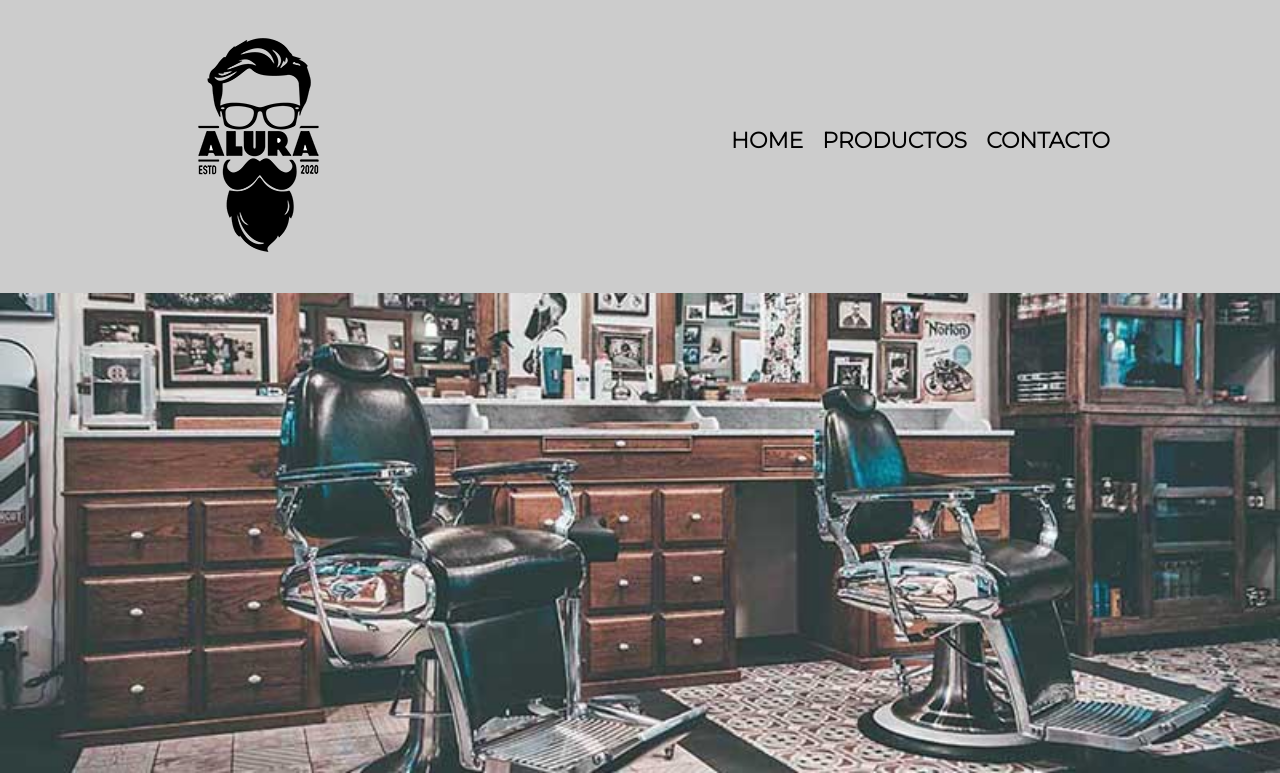
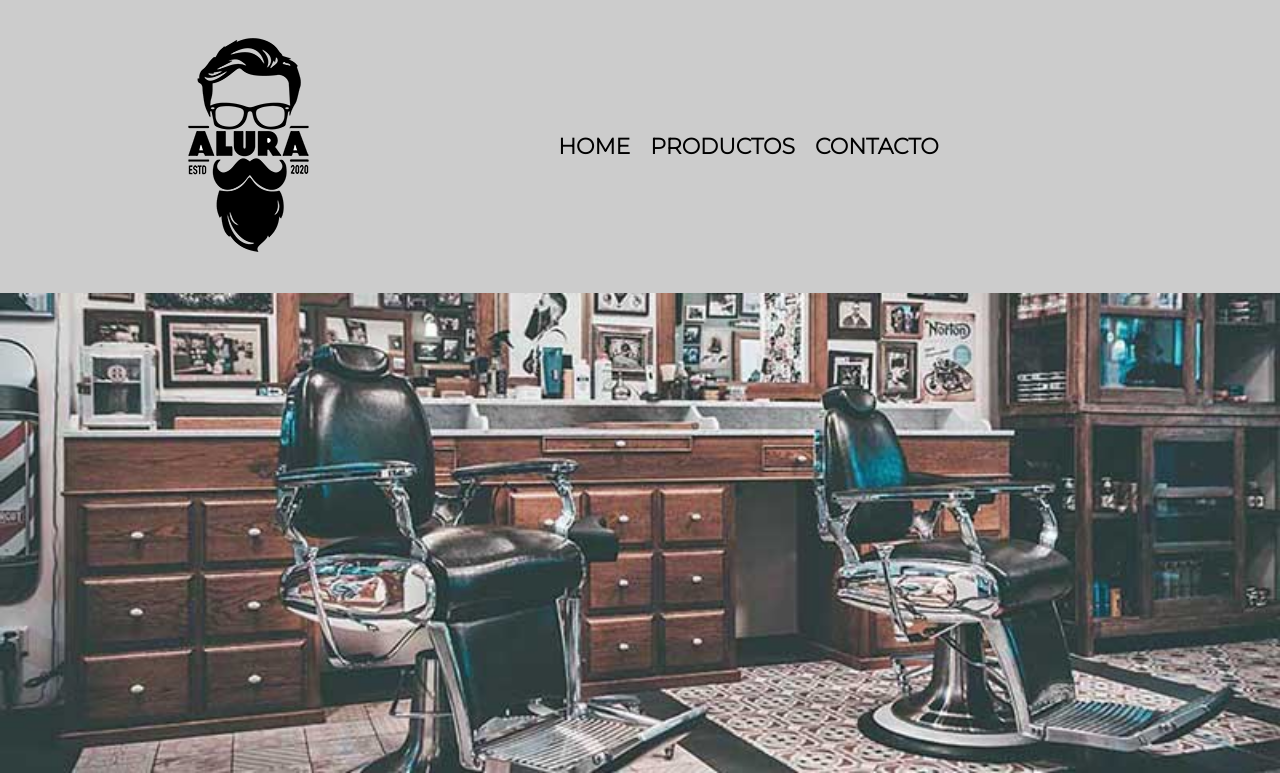
Before and after one commit to ivanlalvarez22/barber_shop, a plain HTML site: page index.html in a window 1280 px wide. Shown: the top 773 px of the page. Drawn offline with Linux system fonts and the light colour scheme.

Commit message:
he modificado los estilos del nav

```diff
--- a/css/style.css
+++ b/css/style.css
@@ -1,3 +1,8 @@
+*{
+  margin: 0px auto;
+  padding: 0px;
+}
+
 body {
   font-family: "Montserrat", sans-serif;
 }
@@ -8,23 +13,35 @@ header {
 }
 
 .caja {
-  width: 940px;
-  position: relative;
-  margin: 0 auto;
+  width:100%;
+  display: flex;
+  flex-direction: row;
+  justify-content: center;
+  align-items: center;
+  gap: 40px;
 }
 
-nav {
-  position: absolute;
-  top: 110px;
-  right: 0;
+#menu {
+  width: 60%;
+  height: auto;
+  display: flex;
+  flex-direction: column;
+  justify-content: center;
+  align-items: center;
 }
 
-nav li {
-  display: inline;
-  margin: 0 0 0 15px;
+#menu ul{
+
+  width: 80%;
+  height: auto;
+  display: flex;
+  flex-direction: row;
+  justify-content: center;
+  align-items: center;
+  gap: 20px;
 }
 
-nav a {
+#menu ul li a {
   text-transform: uppercase;
   color: #000000;
   font-weight: bold;
@@ -32,9 +49,10 @@ nav a {
   text-decoration: none;
 }
 
-nav a:hover {
+#menu ul li a:hover {
   color: #c78c19;
-  text-decoration: underline;
+  padding-bottom: 1px;
+  border-bottom: 2px solid #c78c19;
 }
 
 .productos {
--- a/index.html
+++ b/index.html
@@ -20,7 +20,7 @@
       <h1>
         <a href="index.html"><img src="../img/imagenes/logo.png" alt="logo barberia"></a>
       </h1>
-      <nav>
+      <nav id="menu">
         <ul>
           <li><a href="index.html">Home</a></li>
           <li><a href="../other_pages/productos.html">Productos</a></li>
```
